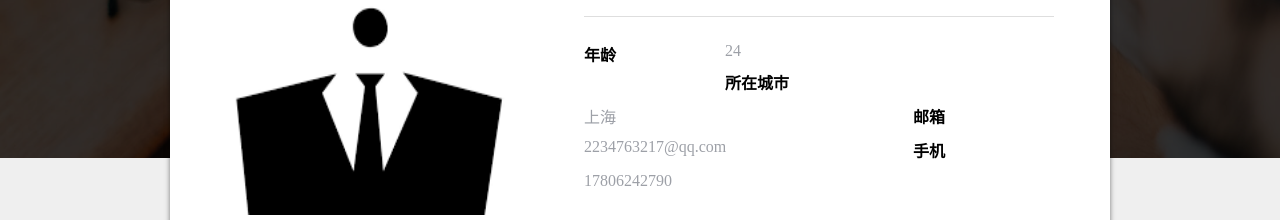
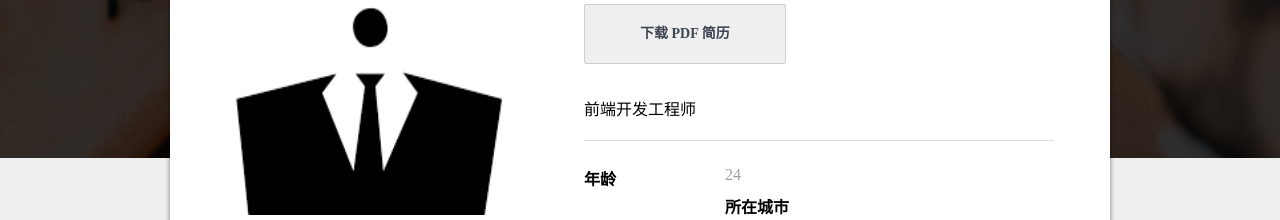
Before and after one commit to hentai-miao/static-resume, a website: page index.html in a window 1280 px wide. Shown: the part 357-577 px from the top of the page. Drawn offline with nearby package versions, Linux system fonts and the light colour scheme; a script that the page names is missing.

Commit message:
add resume pdf

```diff
--- a/index.html
+++ b/index.html
@@ -56,6 +56,7 @@
             <span class="triangle"></span>
           </span>
           <h1>徐裕程</h1>
+          <a class="downloadResume" href="./resume.pdf" target="_blank" download>下载 PDF 简历</a>
           <p>前端开发工程师</p>
           <hr>
           <dl>
```
Also changed, not shown: 2 other files.
